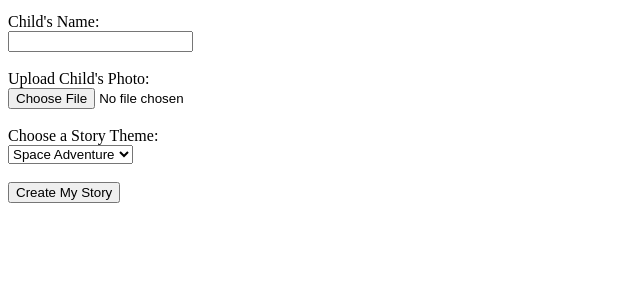
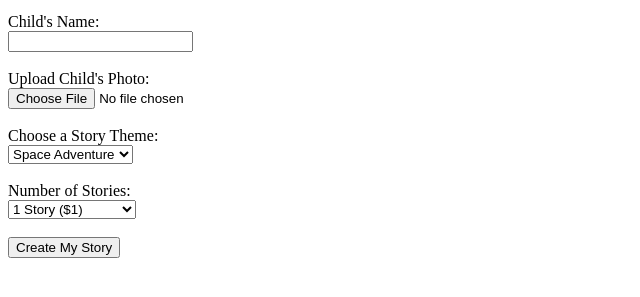
Before and after one commit to kananosama/personalized-story-website, a plain HTML site: page index.html in a window 1280 px wide. Shown: the part 87-384 px from the top of the page, without its empty margins (0-640 px from the left). Drawn offline with Linux system fonts and the light colour scheme.

Commit message:
Add number of stories dropdown

```diff
--- a/index.html
+++ b/index.html
@@ -21,6 +21,13 @@
     <option value="meaningful">Meaningful Story</option>
   </select><br><br>
 
+  <label for="numStories">Number of Stories:</label><br>
+  <select id="numStories" name="numStories">
+    <option value="1">1 Story ($1)</option>
+    <option value="5">5 Stories ($3.99)</option>
+    <option value="15">15 Stories ($5.99)</option>
+  </select><br><br>
+
   <button type="submit">Create My Story</button>
 </form>
 </body>
```
Lines whose indentation alone changed are shown as unchanged.
